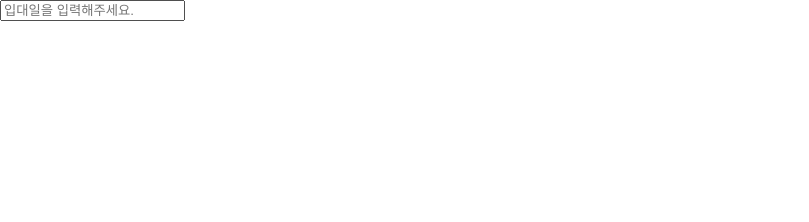
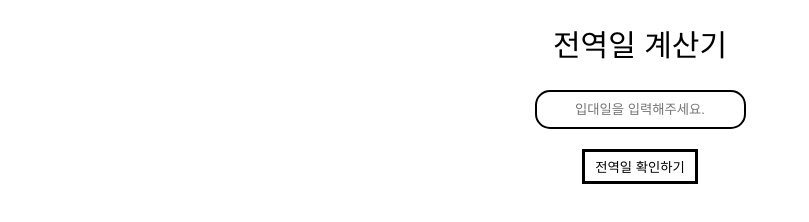
Before and after one commit to dnwls3023/practice1, a plain HTML site: page index.html in a window 1280 px wide. Shown: the whole page, without its empty margins (0-809 px from the left). Drawn offline with Linux system fonts and the light colour scheme.

Commit message:
decorated using css & add font

```diff
--- a/index.html
+++ b/index.html
@@ -4,12 +4,19 @@
   <meta charset="UTF-8">
   <meta name="viewport" content="width=device-width, initial-scale=1.0">
   <link rel="stylesheet" href="style.css">
-  <title>Document</title>
+  <title>군생활 계산기</title>
 </head>
 <body>
-  <div class="input">
-    <input type="text" required class ="input__army-data" placeholder="입대일을 입력해주세요.">
+  <div class="main">
+    <h1 class="tle">
+      전역일 계산기
+    </h1>
+    <form class="input">
+      <input type="text" class ="input__army-data" placeholder="입대일을 입력해주세요." required>
+      <input type="submit" value="전역일 확인하기" class ="input__btn">
+    </form>
   </div>
+
 
 <script src="script.js"></script>
 </body>
--- a/style.css
+++ b/style.css
@@ -1 +1,35 @@
 @import "reset.css";
+@import url('https://fonts.googleapis.com/css2?family=Nanum+Gothic:wght@800&family=Ubuntu:wght@500&display=swap');
+
+.main{
+  display: flex;
+  flex-direction: column;
+  justify-content : center;
+  align-items:center;
+}
+
+.tle{
+  font-family: 'Nanum Gothic', sans-serif;
+  margin: 30px 40px;
+  font-size:30px;
+}
+
+.input{
+  display: flex;
+  flex-direction: column;
+  justify-content : center;
+  align-items:center;
+}
+.input__army-data{
+  border : 2px solid black;
+  border-radius : 15px;
+  margin-bottom: 20px;
+  padding : 10px 15px;
+  text-align: center;
+}
+
+.input__btn{
+  border:3px solid black;
+  padding : 5px 10px;
+  background-color:white;
+}
```
